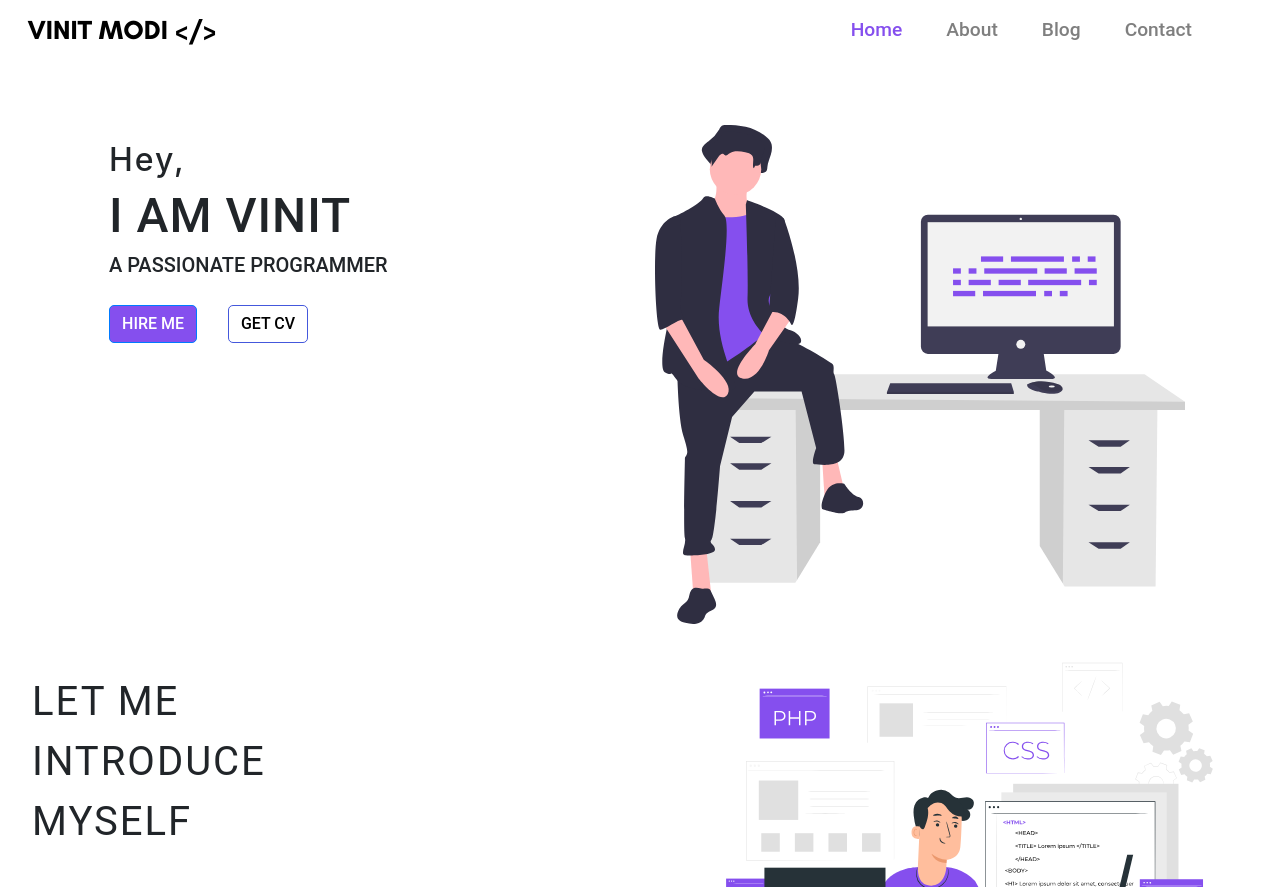
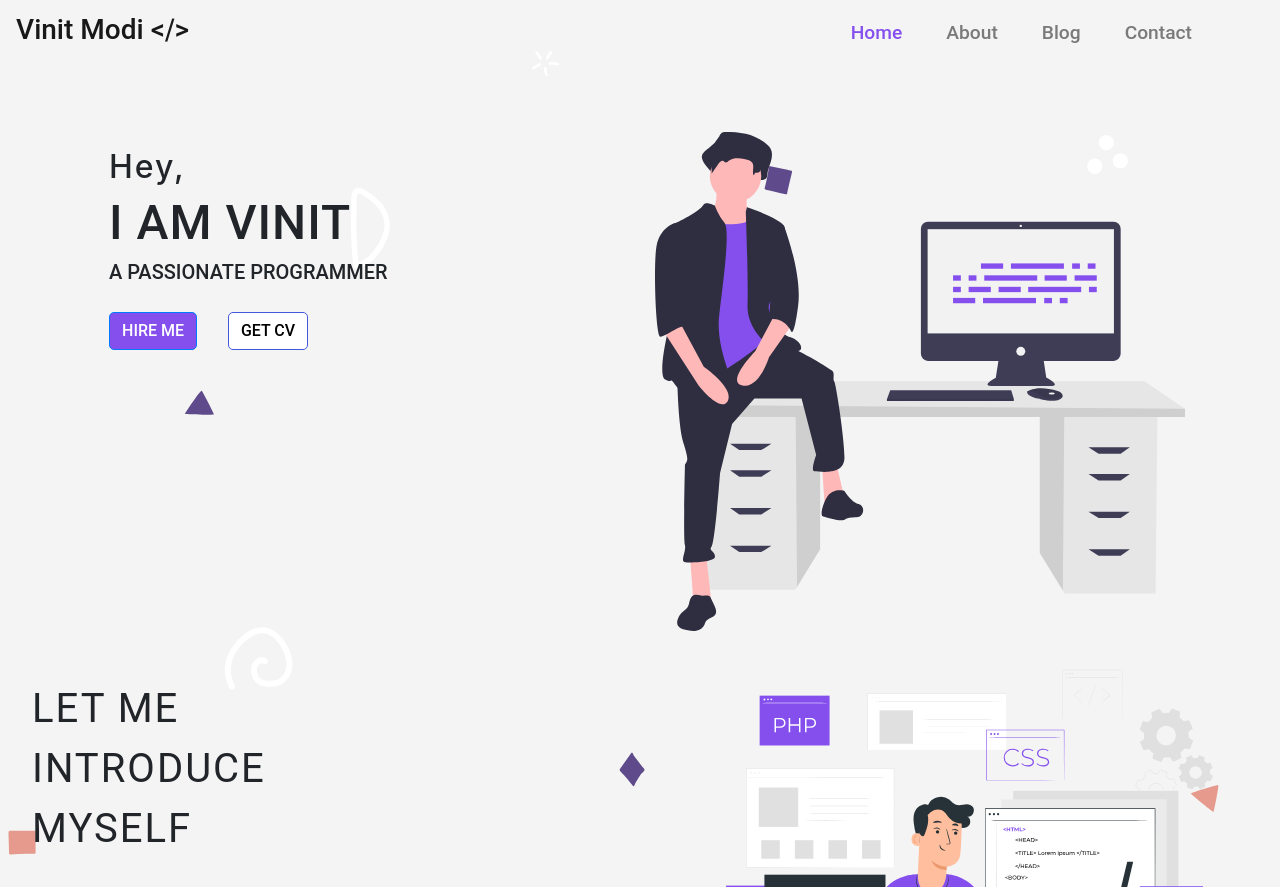
Before and after one commit to vinit-modi/Portfolio-Website, a plain HTML site: page index.html in a window 1280 px wide. Shown: the top 887 px of the page. Drawn offline with Linux system fonts and the light colour scheme.

Commit message:
Navbar logo changed

```diff
--- a/css/style.css
+++ b/css/style.css
@@ -1,4 +1,9 @@
 @import url(./fonts.css);
+
+.full-body{
+    background-image: url(../img/background.svg);
+}
+
 
 /* Start Banner Area  */
 
@@ -72,7 +77,7 @@
 
 /* End Banner Area  */
 
-/* Start Navbar */
+/* Start Header area (Navbar) */
 
 .header_area .main-menu .navbar-nav a{
     font-family: "Roboto",normal;
@@ -94,8 +99,13 @@
     font-size: 1.2rem;
 }
 
+.header_area .navbar-brand h3{
+    font-weight: 500;
+    font-family: "Roboto",cursive;
+}
 
-/* End Navbar */
+
+/* End Header area (Navbar) */
 
 /* Start about area */
 
--- a/index.html
+++ b/index.html
@@ -17,13 +17,13 @@
     <link rel="stylesheet" href="./css/style.css">
 
 </head>
-<body>
-    <!-- =============================== Start Header area ==============================  -->
+<body class="full-body">
+    <!-- =============================== Start Header area (Navbar) ==============================  -->
 
     <header class="header_area">
         <div class="main-menu">
             <nav class="navbar navbar-expand-lg navbar-light">
-                <a class="navbar-brand" href="#"><img src="./img/logo.png" alt="logo"></a>
+                <a class="navbar-brand" href="#"><h3>Vinit Modi &#60;&#8725;&#62; </h3></a>
                 <button class="navbar-toggler" type="button" data-toggle="collapse" data-target="#navbarNav" aria-controls="navbarNav" aria-expanded="false" aria-label="Toggle navigation">
                   <span class="navbar-toggler-icon"></span>
                 </button>
@@ -48,7 +48,7 @@
         </div>
     </header>
 
-    <!-- =============================== End Header area ==============================  -->
+    <!-- =============================== End Header area (Navbar) ==============================  -->
 
     <!-- =============================== Start main area ==============================  -->
 
```
Also changed, not shown: img/background.svg (added), img/background2.svg (added).
